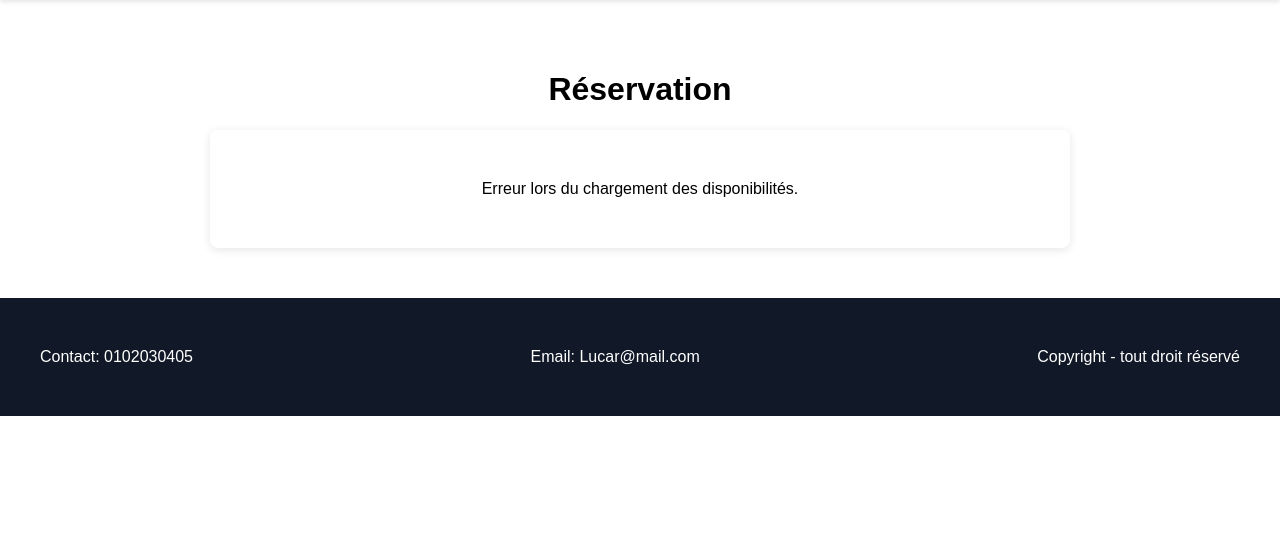
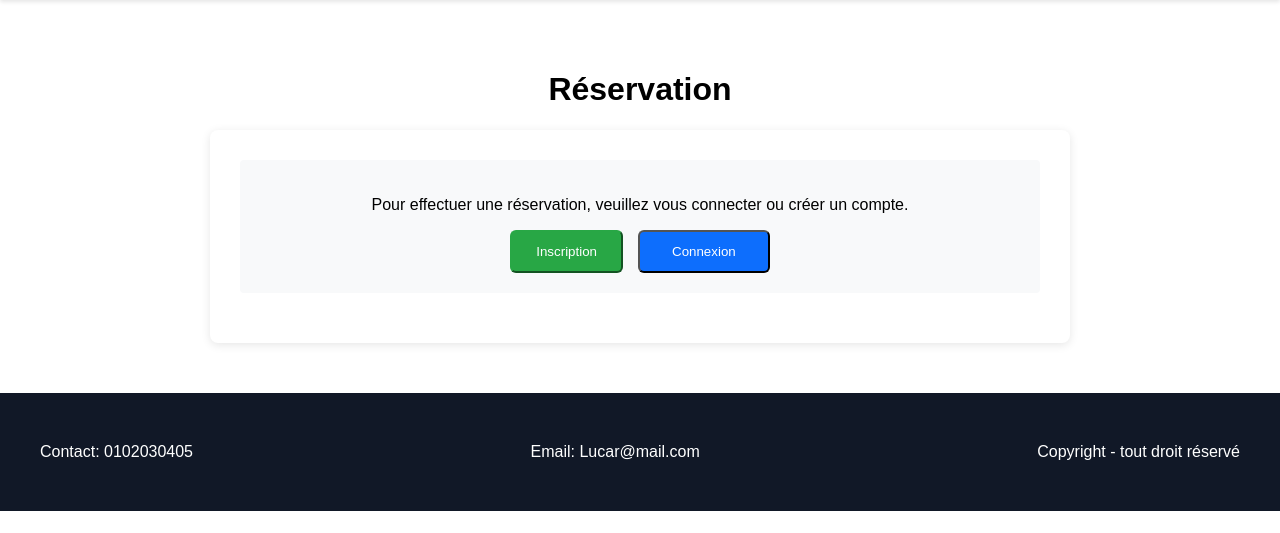
Before and after one commit to LucArronne/Sim_API, a Symfony app: template templates/reservation/index.html.twig in a window 1280 px wide. Shown: the part 190-723 px from the top of the page. Run offline with Twig, Linux system fonts and the light colour scheme; the template is opened without the code that fills it, so the values that code supplies are empty; some libraries are stand-ins or nearby versions.

Commit message:
Ajout Btn Inscription et Connexion dans Resa pour les user not Connected

```diff
--- a/templates/reservation/index.html.twig
+++ b/templates/reservation/index.html.twig
@@ -81,6 +81,32 @@
         background-color: #ccc;
         cursor: not-allowed;
     }
+
+    .auth-message {
+        text-align: center;
+        padding: 20px;
+        margin-bottom: 20px;
+        background-color: #f8f9fa;
+        border-radius: 4px;
+    }
+
+    .auth-buttons {
+        display: flex;
+        gap: 15px;
+        justify-content: center;
+        margin-top: 15px;
+    }
+
+    .btn-inscription {
+        background-color: #28a745;
+        border-color: #28a745;
+        color: white;
+    }
+
+    .btn-inscription:hover {
+        background-color: #218838;
+        border-color: #1e7e34;
+    }
 </style>
 {% endblock %}
 
@@ -90,6 +116,14 @@
         <h1 class="text-center mb-4">Réservation</h1>
 
         <div class="reservation-container">
+            <div id="auth-section" style="display: none;" class="auth-message">
+                <p>Pour effectuer une réservation, veuillez vous connecter ou créer un compte.</p>
+                <div class="auth-buttons">
+                    <button onclick="window.location.href='{{ path('app_inscription') }}'" class="btn btn-inscription">Inscription</button>
+                    <button onclick="window.location.href='{{ path('app_login') }}'" class="btn btn-primary">Connexion</button>
+                </div>
+            </div>
+
             <div id="disponibilites-list" class="disponibilites-list">
                 <p class="text-center">Chargement des disponibilités...</p>
             </div>
@@ -113,7 +147,17 @@
 document.addEventListener('DOMContentLoaded', function() {
     const disponibilitesList = document.getElementById('disponibilites-list');
     const reservationForm = document.getElementById('reservation-form');
+    const authSection = document.getElementById('auth-section');
     let selectedDisponibiliteId = null;
+
+    // Vérifier si l'utilisateur est connecté
+    const token = localStorage.getItem('token');
+    if (!token) {
+        authSection.style.display = 'block';
+        disponibilitesList.style.display = 'none';
+    } else {
+        loadDisponibilites();
+    }
 
     // Charger les disponibilités
     async function loadDisponibilites() {
```
Also changed, not shown: src/Controller/LoginController.php (added, +16 -0 lines), templates/login/index.html.twig (added, +58 -0 lines).
